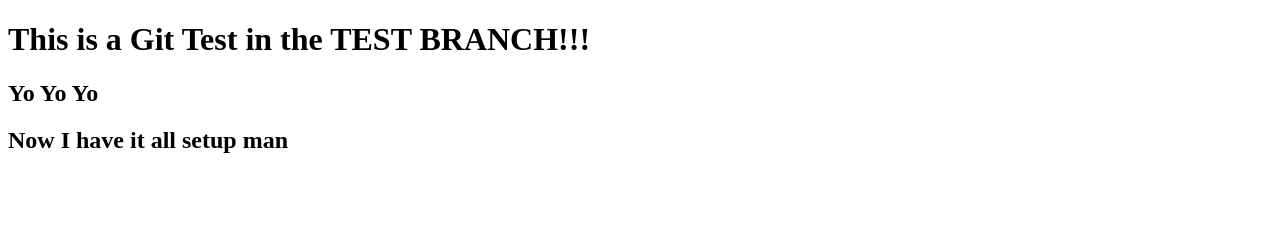
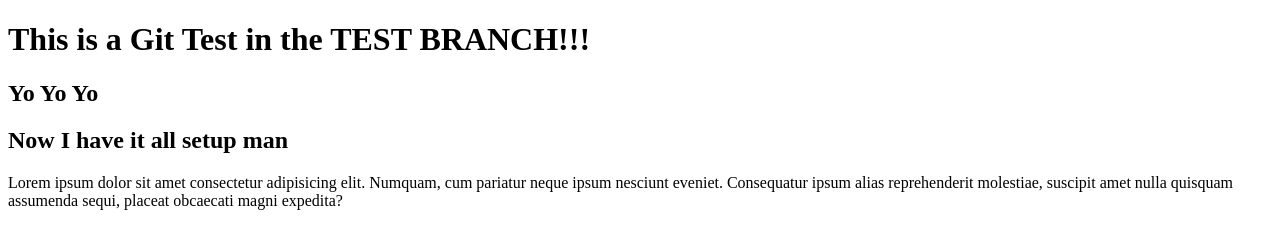
Before and after one commit to lesreddy/git-test, a plain HTML site: page index.html in a window 1280 px wide. Drawn offline with Linux system fonts and the light colour scheme.

Commit message:
added a paragraph section

```diff
--- a/index.html
+++ b/index.html
@@ -10,5 +10,6 @@
     <h1>This is a Git Test in the TEST BRANCH!!!</h1>
     <h2>Yo Yo Yo</h2>
     <H2>Now I have it all setup man</H2>
+    <P>Lorem ipsum dolor sit amet consectetur adipisicing elit. Numquam, cum pariatur neque ipsum nesciunt eveniet. Consequatur ipsum alias reprehenderit molestiae, suscipit amet nulla quisquam assumenda sequi, placeat obcaecati magni expedita?</P>
 </body>
 </html>
```
